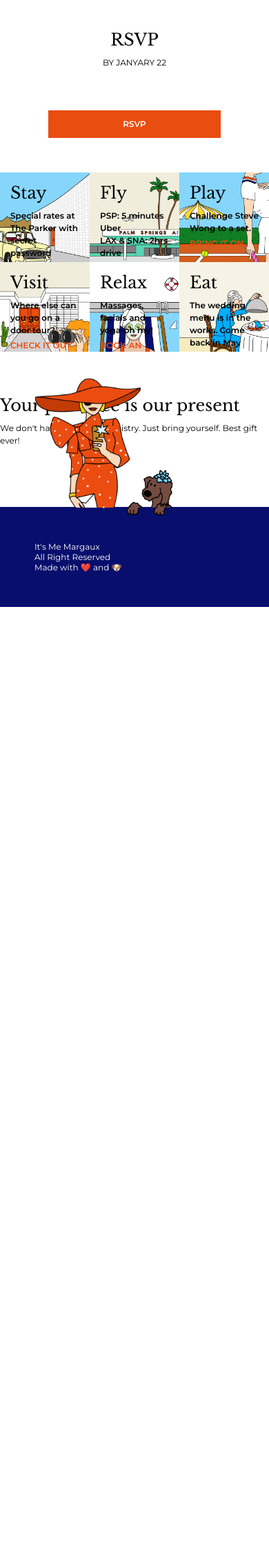
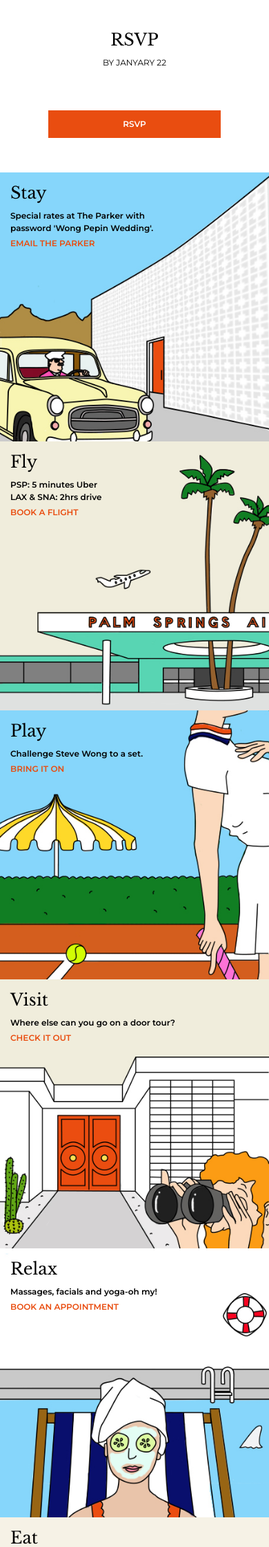
Before and after one commit to Jauny/wedding, a Flask app: page / in a window 390 px wide. Shown: the part 800-3043 px from the top of the page at 69% size. Before the commit the page ends 1680 px from the top, so only its background shows below. Run offline with Flask 2, Linux system fonts and the light colour scheme; parts of the project's set-up code (start-up, migrations or seed data) failed here and were passed over.

Commit message:
refactor mosaic for mobile responsiveness

```diff
--- a/app/static/style.css
+++ b/app/static/style.css
@@ -240,28 +240,40 @@ label {
   line-height: 18px;
 }
 
-.mosaic .row {
+.mosaic {
   display: flex;
+  flex-wrap: wrap;
 }
-.mosaic .row .cell {
-  flex-grow: 1;
+.mosaic .cell {
+  flex-basis: calc(100% / 3);
   position: relative;
 }
-.mosaic .row .cell .block {
+@media only screen and (max-width: 720px) {
+  .mosaic .cell {
+    flex-basis: 50%;
+  }
+}
+@media only screen and (max-width: 520px) {
+  .mosaic .cell {
+    flex-basis: 100%;
+  }
+}
+
+.mosaic .cell .block {
   position: absolute;
   padding: 15px;
 }
-.mosaic .row .cell .block .content {
+.mosaic .cell .block .content {
   font-weight: 600;
 }
-.mosaic .row .cell .block a {
+.mosaic .cell .block a {
   margin-top: 5px;
   color: var(--main-red);
   text-transform: uppercase;
   font-weight: 600;
   display: inline-block;
 }
-.mosaic .row .cell img {
+.mosaic .cell img {
   width: 100%;
   display: block;
 }
--- a/app/templates/index.html
+++ b/app/templates/index.html
@@ -46,11 +46,10 @@
   </div>
 
   <div class="mosaic">
-    <div class="row">
     <div class="cell">
       <div class="block">
         <div class="title">Stay</div>
-          <div class="content">Special rates at The Parker with secret password 'Wong Pepin Wedding'.</div>
+        <div class="content">Special rates at The Parker with<br>password 'Wong Pepin Wedding'.</div>
         <a href="">Email the Parker</a>
       </div>
       <img src="{{url_for('static', filename='stay.jpg')}}">
@@ -73,9 +72,7 @@
       </div>
       <img src="{{url_for('static', filename='play.jpg')}}">
     </div>
-    </div>
 
-    <div class="row">
     <div class="cell">
       <div class="block">
         <div class="title">Visit</div>
@@ -103,7 +100,6 @@
       <img src="{{url_for('static', filename='eat.jpg')}}">
     </div>
   </div>
-  </div>
 
   <div class="presents">
     <img src="{{url_for('static', filename='presents.png')}}">
```
Lines whose indentation alone changed are shown as unchanged.
